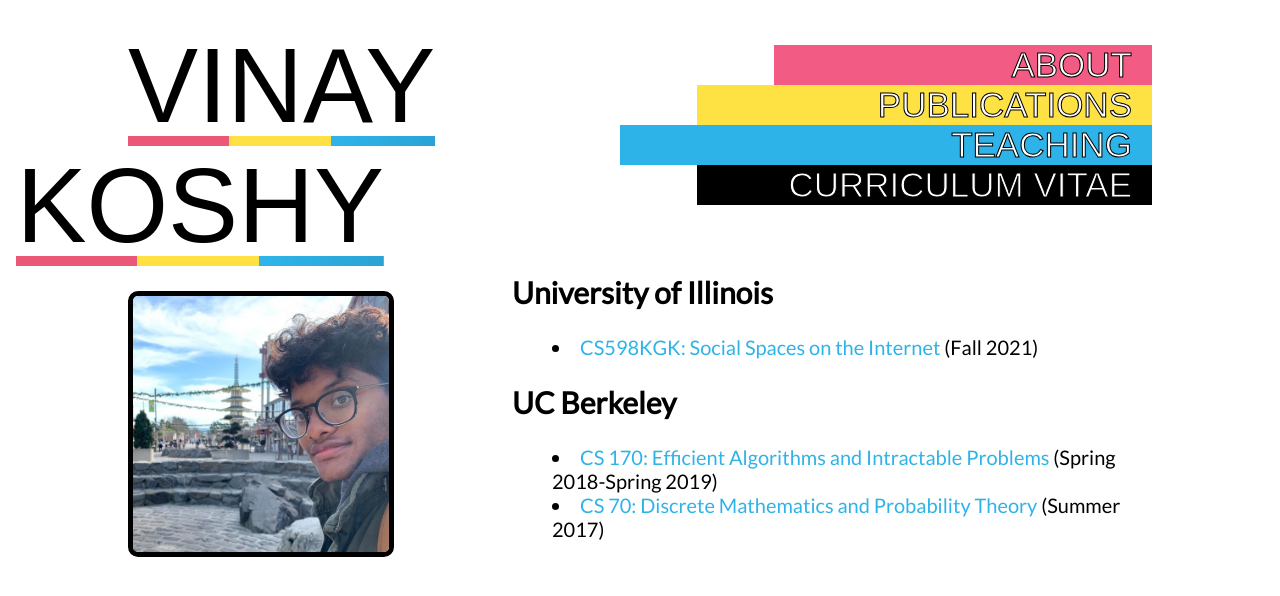
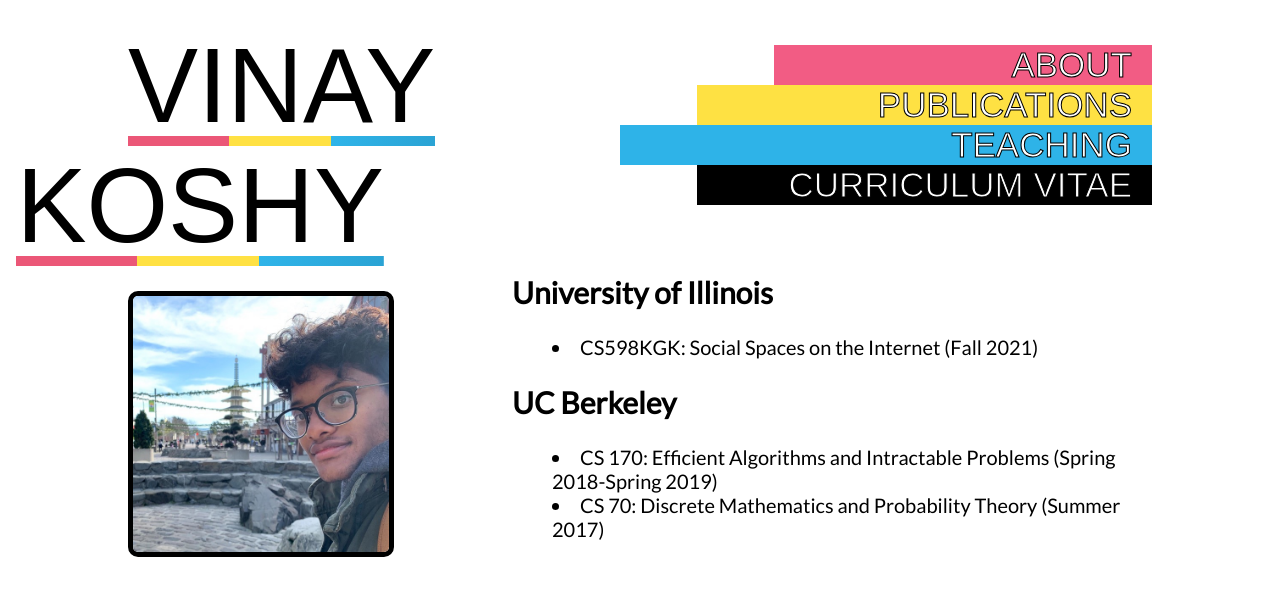
Before and after one commit to vinyoshy2/vinyoshy2.github.io, a React (Create React App) app: page / in a window 1280 px wide. Both pictures are taken after a click on the element "TEACHING". Shown: the top 596 px of the page. Built offline with nearby package versions, Linux system fonts and the light colour scheme; a web font is replaced by a local one.

Commit message:
venire/teaching links

```diff
--- a/src/components/teaching/teaching.js
+++ b/src/components/teaching/teaching.js
@@ -7,10 +7,10 @@ export default class Teaching extends React.Component {
 
             <div class="teaching">
 		<h2>University of Illinois</h2>
-		    <li><a href="https://sites.google.com/illinois.edu/cs598kgk-fall20/home">CS598KGK: Social Spaces on the Internet</a> (Fall 2021)</li>
+		    <li>CS598KGK: Social Spaces on the Internet (Fall 2021)</li>
 		<h2>UC Berkeley</h2>
-		    <li><a href="https://cs170.org">CS 170: Efficient Algorithms and Intractable Problems</a> (Spring 2018-Spring 2019)</li>
-		    <li><a href="https://eecs70.org">CS 70: Discrete Mathematics and Probability Theory</a> (Summer 2017)</li>
+		    <li>CS 170: Efficient Algorithms and Intractable Problems (Spring 2018-Spring 2019)</li>
+		    <li>CS 70: Discrete Mathematics and Probability Theory (Summer 2017)</li>
 	    </div>
 	)
     }
```
Also changed, not shown: 1 other file (tests, documents, lock files or other folders).
